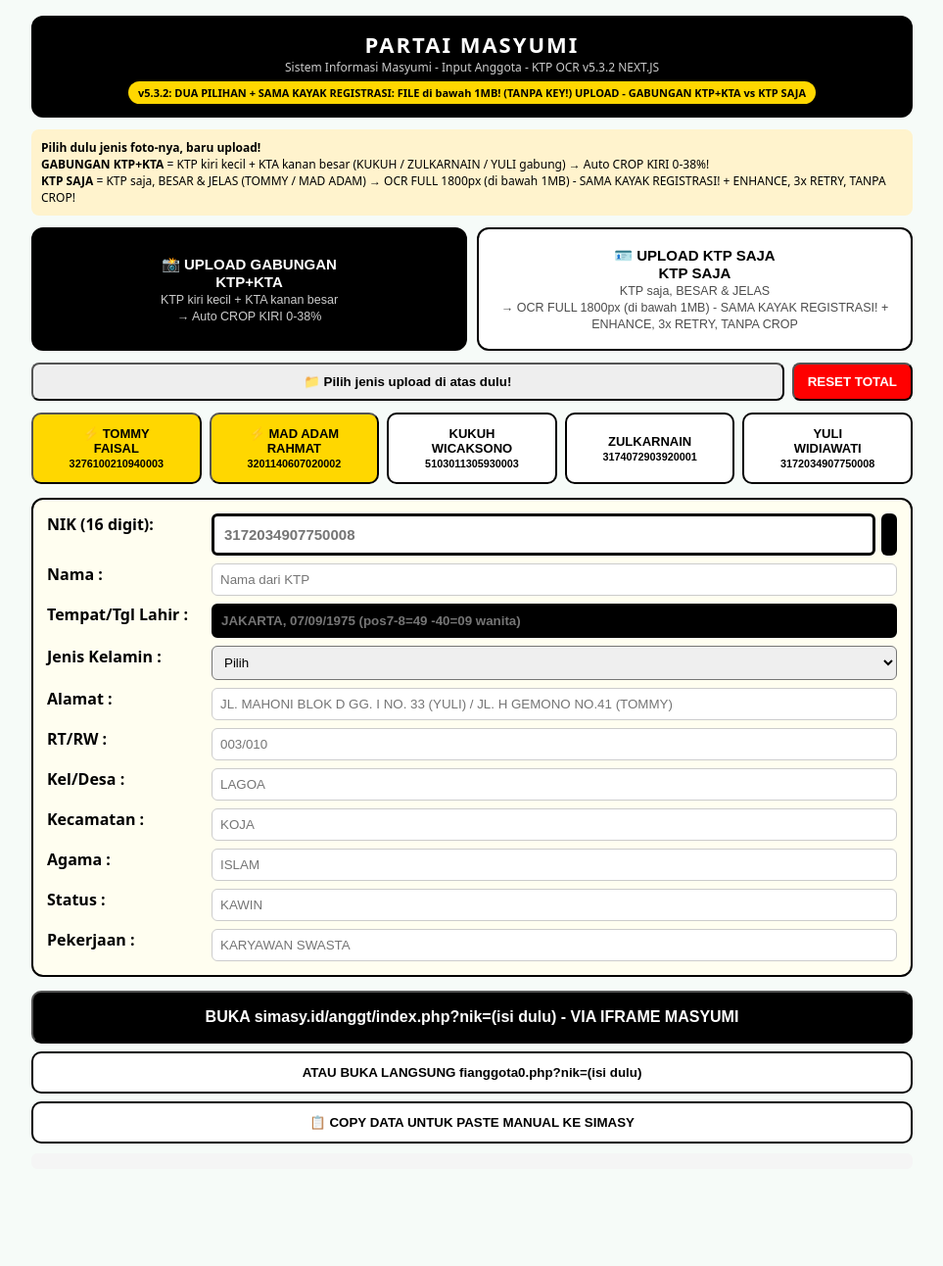
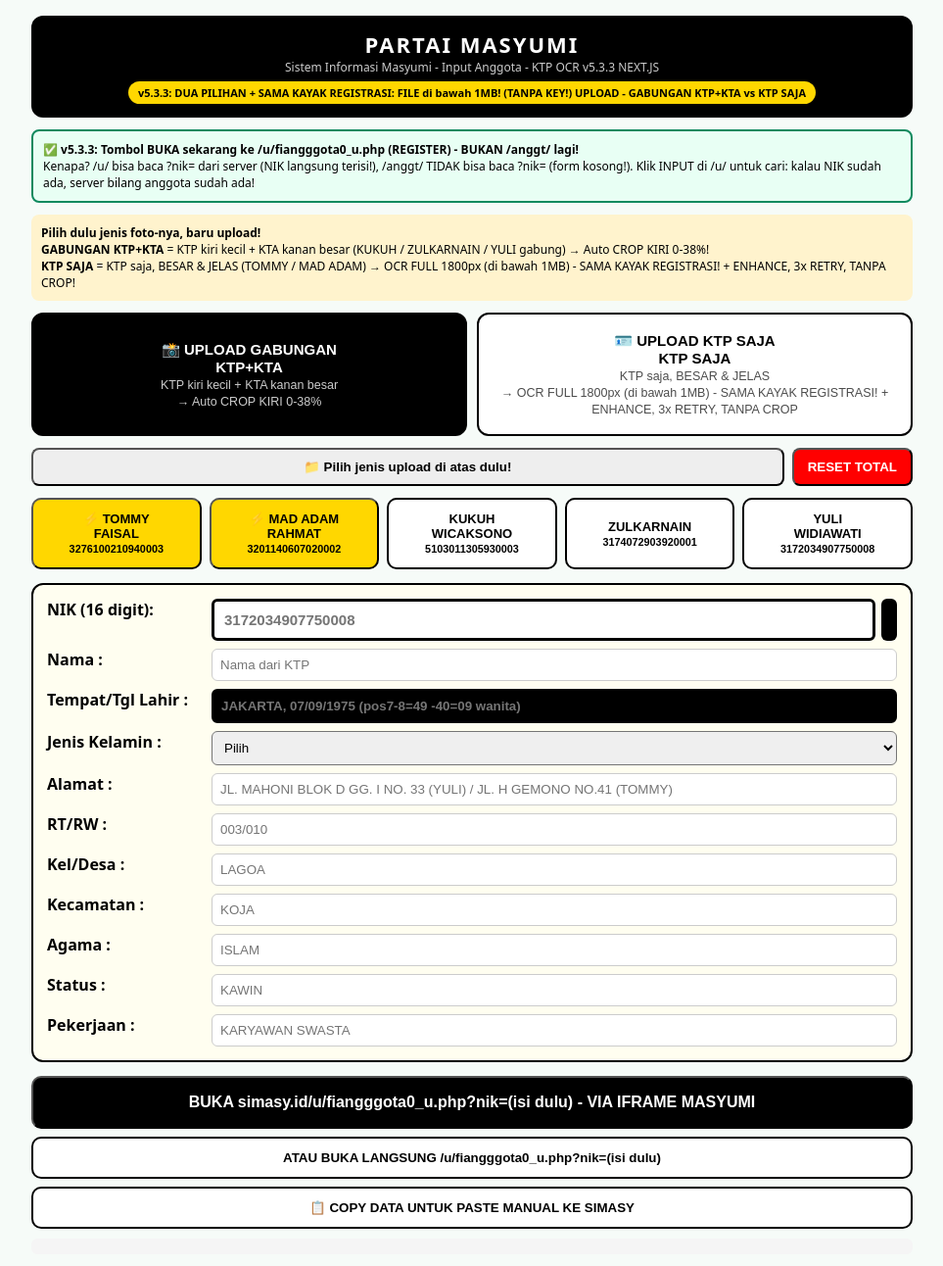
Before and after one commit to edriv2014-prog/input-simasy-baru, a Next.js app: page / in a window 1280 px wide. Shown: the top 1292 px of the page at 98% size, without its empty margins (158-1121 px from the left). Before the commit the page ends 1220 px from the top, so only its background shows below. Built offline with nearby package versions, Linux system fonts and the light colour scheme.

Commit message:
MASYUMI v5.3.3 BUKA KE U

```diff
--- a/app/page.tsx
+++ b/app/page.tsx
@@ -33,7 +33,7 @@ const EMPTY: KTPData = {
 
 const LS_KEY = "MASYUMI_KTP_DATA";
 
-// v5.3.2 DUA PILIHAN + TESSERACT UPLOAD - User pilih jenis foto, tidak perlu deteksi otomatis yang sering salah!
+// v5.3.3 DUA PILIHAN + TESSERACT UPLOAD - User pilih jenis foto, tidak perlu deteksi otomatis yang sering salah!
 // KNOWN = fallback terverifikasi untuk 5 KTP bermasalah, bukan batas. KTP baru: ketik NIK -> TTL+JK auto, isi Alamat manual.
 const KNOWN_MASYUMI: Record<string, Partial<KTPData>> = {
   "3276100210940003": { nama: "TOMMY FAISAL", ttl: "JAKARTA, 10/02/1994 (pos7-8=02)", jk: "LAKI-LAKI", alamat: "JL. H GEMONO NO.41", rt_rw: "003/001", kel: "PONDOK KELAPA", kec: "DUREN SAWIT", agama: "ISLAM", status: "KAWIN", kerja: "KARYAWAN SWASTA" },
@@ -99,9 +99,9 @@ function parseKTP(rawText: string, fileName: string): KTPData {
   return parsed;
 }
 
-// v5.3.2 FIX PENTING: Sama kayak registrasi yang BISA! OCR SPACE free MAKS 1MB!
+// v5.3.3 FIX PENTING: Sama kayak registrasi yang BISA! OCR SPACE free MAKS 1MB!
 // v5.0-v5.2 kirim 1800px (di bawah 1MB) JPEG 0.95 -> file 2-3MB -> DITOLAK server -> NIK=- !
-// v5.3.2: 1800px JPEG 0.82 -> file ~300-600KB -> DITERIMA! + cek size, kalau masih >900KB turunin lagi!
+// v5.3.3: 1800px JPEG 0.82 -> file ~300-600KB -> DITERIMA! + cek size, kalau masih >900KB turunin lagi!
 function make3000Canvas(img: HTMLImageElement, cropX: number, cropY: number, cropW: number, cropH: number, enhance: boolean): string {
   const TARGET_W = 1800;
   const scale = TARGET_W / cropW;
@@ -195,7 +195,7 @@ export default function Page() {
     if (mFile && KNOWN_MASYUMI[mFile[0]]) {
       const early = applyKnown(mFile[0], { ...EMPTY, nik: mFile[0], raw_text: "Dari nama file + KNOWN" });
       setData(early);
-      setCropInfo("✅ v5.3.2 " + selectedMode + ": NIK dari nama file " + mFile[0] + " dikenal - AUTO-ISI terverifikasi. Alamat=" + early.alamat);
+      setCropInfo("✅ v5.3.3 " + selectedMode + ": NIK dari nama file " + mFile[0] + " dikenal - AUTO-ISI terverifikasi. Alamat=" + early.alamat);
       setLoading(false);
       return;
     }
@@ -233,9 +233,9 @@ export default function Page() {
       if (parsedKiri.kel) finalWithKnown.kel = parsedKiri.kel;
       if (parsedKiri.kec) finalWithKnown.kec = parsedKiri.kec;
       setData(finalWithKnown); setRaw(combinedText || "OCR KOSONG - Server key habis + Tesseract gagal. Cek Vercel env OCR_SPACE_API_KEYS harus Type Config, bukan Secret! Sementara pakai tombol ISI LANGSUNG!");
-      setCropInfo("✅ v5.3.2 GABUNGAN: CROP KIRI 0-38% + ENLARGE + FALLBACK → Alamat=" + (finalWithKnown.alamat || "(klik tombol ISI LANGSUNG!)") + " RT=" + (finalWithKnown.rt_rw || "-"));
+      setCropInfo("✅ v5.3.3 GABUNGAN: CROP KIRI 0-38% + ENLARGE + FALLBACK → Alamat=" + (finalWithKnown.alamat || "(klik tombol ISI LANGSUNG!)") + " RT=" + (finalWithKnown.rt_rw || "-"));
     } else {
-      // MODE KTP SAJA v5.3.2: DISAMAIN KAYAK GABUNGAN! Dulu: 1x OCR tanpa enhance -> sering gagal. Sekarang: 3x OCR + ENHANCE!
+      // MODE KTP SAJA v5.3.3: DISAMAIN KAYAK GABUNGAN! Dulu: 1x OCR tanpa enhance -> sering gagal. Sekarang: 3x OCR + ENHANCE!
       setOcrSteps(["Foto: " + w + "x" + h + " - MODE KTP SAJA (pilihan user) - TANPA CROP!"]);
       setOcrSteps((prev) => [...prev, "STEP 1: OCR FULL 1800px (di bawah 1MB) - SAMA KAYAK REGISTRASI! + ENHANCE (contrast 1.5 - SAMA KAYAK GABUNGAN!)"]);
       const fullUrl = make3000Canvas(img, 0, 0, w, h, true);
@@ -261,7 +261,7 @@ export default function Page() {
       setOcrSteps((prev) => [...prev, "FULL: NIK=" + (parsedFull.nik || "-") + " Nama=" + (parsedFull.nama || "-") + " Alamat=" + (parsedFull.alamat || "-") + " RT=" + (parsedFull.rt_rw || "-") + " JK=" + (parsedFull.jk || "-")]);
       const finalWithKnown = parsedFull.nik ? applyKnown(parsedFull.nik, parsedFull) : parsedFull;
       setData(finalWithKnown); setRaw(textFull || "OCR KOSONG - Server key habis + Tesseract gagal. Cek Vercel env OCR_SPACE_API_KEYS harus Type Config, bukan Secret! Sementara pakai tombol ISI LANGSUNG / ketik NIK 3276100210940003!");
-      setCropInfo("✅ v5.3.2 KTP SAJA: OCR FULL 1800px (di bawah 1MB) - SAMA KAYAK REGISTRASI! + FALLBACK → Alamat=" + (finalWithKnown.alamat || "(klik tombol ISI LANGSUNG!)") + " RT=" + (finalWithKnown.rt_rw || "-"));
+      setCropInfo("✅ v5.3.3 KTP SAJA: OCR FULL 1800px (di bawah 1MB) - SAMA KAYAK REGISTRASI! + FALLBACK → Alamat=" + (finalWithKnown.alamat || "(klik tombol ISI LANGSUNG!)") + " RT=" + (finalWithKnown.rt_rw || "-"));
     }
     setLoading(false);
   };
@@ -278,14 +278,14 @@ export default function Page() {
     if (data.nik.length !== 16) { alert("NIK 16 digit! Klik tombol TOMMY / MAD ADAM / KUKUH / ZULKARNAIN / YULI dulu, atau ketik NIK."); return; }
     try { localStorage.setItem(LS_KEY, JSON.stringify(data)); } catch { /* ignore */ }
     const b64 = btoa(unescape(encodeURIComponent(JSON.stringify(data))));
-    window.open("https://simasy.id/anggt/fianggota0.php?nik=" + data.nik + "&autofill=1&data=" + encodeURIComponent(b64), "_blank");
+    window.open("https://simasy.id/u/fiangggota0_u.php?nik=" + data.nik + "&autofill=1&data=" + encodeURIComponent(b64), "_blank");
   };
 
   const bukaViaIndex = () => {
     if (data.nik.length !== 16) { alert("NIK 16 digit! Klik tombol TOMMY / MAD ADAM / KUKUH / ZULKARNAIN / YULI dulu, atau ketik NIK."); return; }
     try { localStorage.setItem(LS_KEY, JSON.stringify(data)); } catch { /* ignore */ }
     const b64 = btoa(unescape(encodeURIComponent(JSON.stringify(data))));
-    window.open("https://simasy.id/anggt/index.php?nik=" + data.nik + "&autofill=1&data=" + encodeURIComponent(b64), "_blank");
+    window.open("https://simasy.id/u/fiangggota0_u.php?nik=" + data.nik + "&autofill=1&data=" + encodeURIComponent(b64), "_blank");
   };
 
   const isiManual = (nik: string) => {
@@ -312,9 +312,10 @@ export default function Page() {
     <div style={{ maxWidth: 900, margin: "0 auto", padding: 16, fontFamily: "system-ui" }}>
       <div style={{ background: "#000", color: "#fff", padding: 14, borderRadius: 12, textAlign: "center" }}>
         <div style={{ fontSize: 22, fontWeight: "bold", letterSpacing: 2 }}>PARTAI MASYUMI</div>
-        <div style={{ fontSize: 12, opacity: 0.8 }}>Sistem Informasi Masyumi - Input Anggota - KTP OCR v5.3.2 NEXT.JS</div>
-        <div style={{ fontSize: 11, marginTop: 6, background: "#FFD700", color: "#000", display: "inline-block", padding: "4px 10px", borderRadius: 20, fontWeight: "bold" }}>v5.3.2: DUA PILIHAN + SAMA KAYAK REGISTRASI: FILE di bawah 1MB! (TANPA KEY!) UPLOAD - GABUNGAN KTP+KTA vs KTP SAJA</div>
+        <div style={{ fontSize: 12, opacity: 0.8 }}>Sistem Informasi Masyumi - Input Anggota - KTP OCR v5.3.3 NEXT.JS</div>
+        <div style={{ fontSize: 11, marginTop: 6, background: "#FFD700", color: "#000", display: "inline-block", padding: "4px 10px", borderRadius: 20, fontWeight: "bold" }}>v5.3.3: DUA PILIHAN + SAMA KAYAK REGISTRASI: FILE di bawah 1MB! (TANPA KEY!) UPLOAD - GABUNGAN KTP+KTA vs KTP SAJA</div>
       </div>
+      <div style={{ background: "#e8fff4", padding: 10, borderRadius: 8, fontSize: 12, marginTop: 12, border: "2px solid #0f8a5f" }}><b>✅ v5.3.3: Tombol BUKA sekarang ke /u/fiangggota0_u.php (REGISTER) - BUKAN /anggt/ lagi!</b><br />Kenapa? /u/ bisa baca ?nik= dari server (NIK langsung terisi!), /anggt/ TIDAK bisa baca ?nik= (form kosong!). Klik INPUT di /u/ untuk cari: kalau NIK sudah ada, server bilang anggota sudah ada!</div>
       <div style={{ background: "#FFF3CD", padding: 10, borderRadius: 8, fontSize: 12, marginTop: 12 }}>
         <b>Pilih dulu jenis foto-nya, baru upload!</b>
         <br />
@@ -372,8 +373,8 @@ export default function Page() {
         <b>Status :</b><input value={data.status} onChange={(e) => setData({ ...data, status: e.target.value })} placeholder="KAWIN" style={{ padding: 8, border: "1px solid #ccc", borderRadius: 6 }} />
         <b>Pekerjaan :</b><input value={data.kerja} onChange={(e) => setData({ ...data, kerja: e.target.value })} placeholder="KARYAWAN SWASTA" style={{ padding: 8, border: "1px solid #ccc", borderRadius: 6 }} />
       </div>
-      <button onClick={bukaViaIndex} style={{ marginTop: 14, background: "#000", color: "#fff", padding: "16px", width: "100%", borderRadius: 10, fontWeight: "bold", fontSize: 16, cursor: "pointer" }}>BUKA simasy.id/anggt/index.php?nik={data.nik || "(isi dulu)"} - VIA IFRAME MASYUMI</button>
-      <button onClick={bukaSimasy} style={{ marginTop: 8, background: "#fff", color: "#000", border: "2px solid #000", padding: "12px", width: "100%", borderRadius: 10, fontWeight: "bold", cursor: "pointer" }}>ATAU BUKA LANGSUNG fianggota0.php?nik={data.nik || "(isi dulu)"}</button>
+      <button onClick={bukaViaIndex} style={{ marginTop: 14, background: "#000", color: "#fff", padding: "16px", width: "100%", borderRadius: 10, fontWeight: "bold", fontSize: 16, cursor: "pointer" }}>BUKA simasy.id/u/fiangggota0_u.php?nik={data.nik || "(isi dulu)"} - VIA IFRAME MASYUMI</button>
+      <button onClick={bukaSimasy} style={{ marginTop: 8, background: "#fff", color: "#000", border: "2px solid #000", padding: "12px", width: "100%", borderRadius: 10, fontWeight: "bold", cursor: "pointer" }}>ATAU BUKA LANGSUNG /u/fiangggota0_u.php?nik={data.nik || "(isi dulu)"}</button>
       <button onClick={copyData} style={{ marginTop: 8, background: "#fff", color: "#000", border: "2px solid #000", padding: "12px", width: "100%", borderRadius: 10, fontWeight: "bold", cursor: "pointer" }}>📋 COPY DATA UNTUK PASTE MANUAL KE SIMASY</button>
       <pre style={{ marginTop: 10, whiteSpace: "pre-wrap", fontSize: 11, background: "#f5f5f5", padding: 8, borderRadius: 6 }}>{raw.slice(0, 2500)}</pre>
     </div>
```
